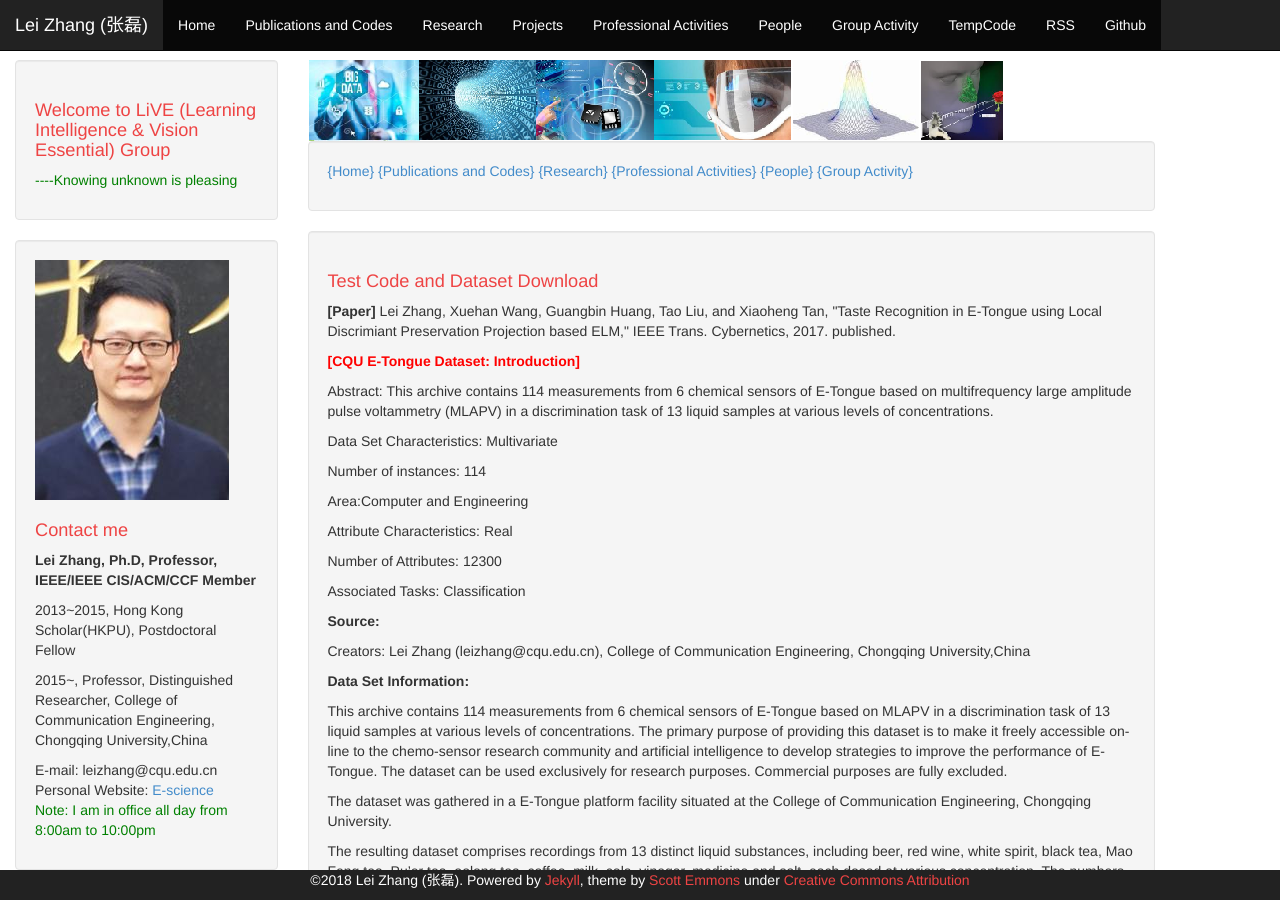
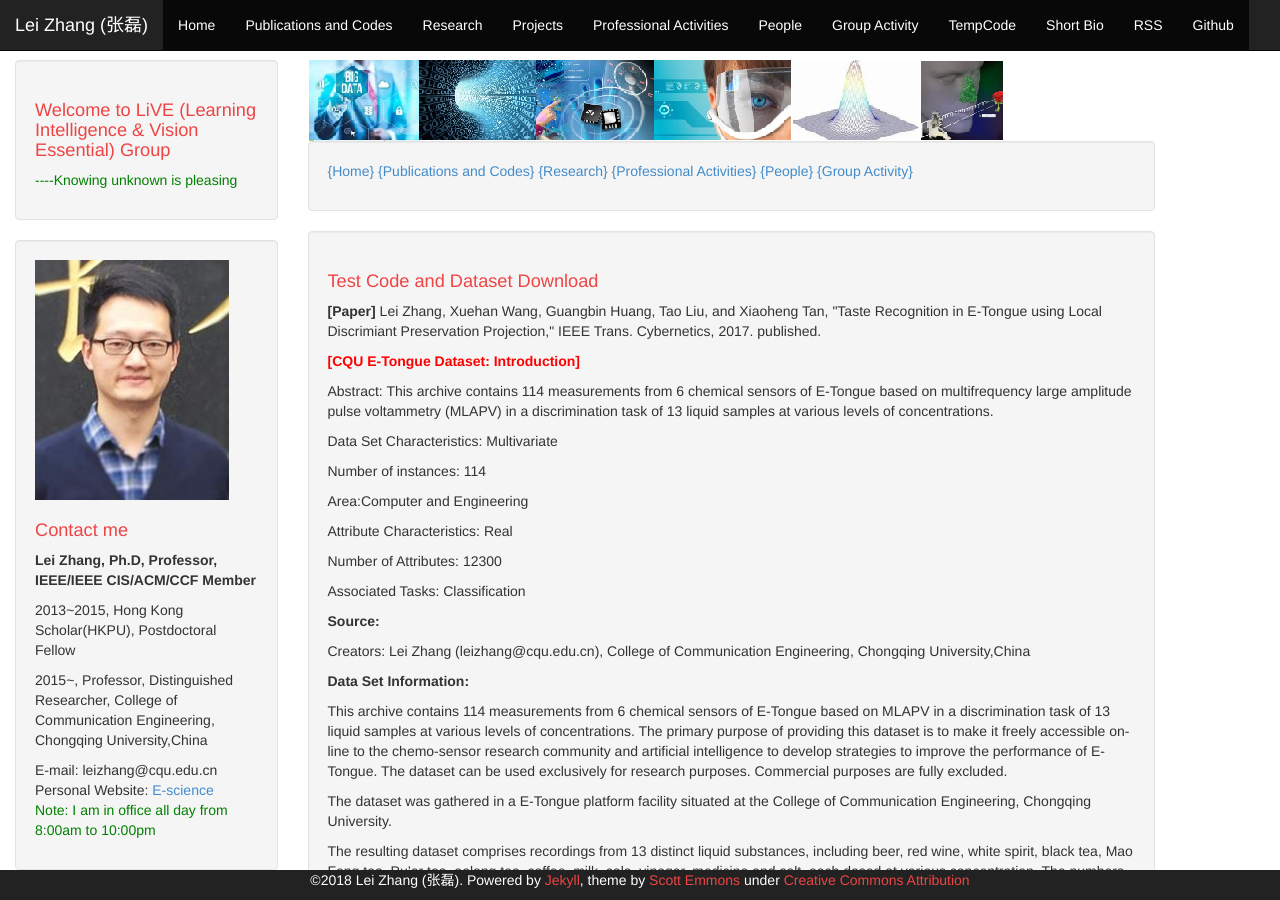
Before and after one commit to DrLeiZhang/website, a Jekyll site: the page built from tempcode.html, in a window 1280 px wide and 900 px high. Built offline with Jekyll 4.4.1, drawn with Linux system fonts in a browser that asks for light colours; Markdown is read by kramdown in place of the engine named in the settings.

Commit message:
Update
Signed-off-by: leizhang@cqu.edu.cn <leizhang@cqu.edu.cn>

```diff
--- a/_config.yml
+++ b/_config.yml
@@ -24,7 +24,7 @@ disqus: ''
 comments: true
 
 permalink: /:year/:month/:title
-paginate: 4
+paginate: 3
 
 highlighter: rouge
 markdown: redcarpet
--- a/_includes/header.html
+++ b/_includes/header.html
@@ -38,6 +38,7 @@
                     <li class="active"><a href="{{ site.baseurl }}/people.html">People</a></li>
 					<li class="active"><a href="{{ site.baseurl }}/group activity.html">Group Activity</a></li>
                     <li class="active"><a href="{{ site.baseurl }}/tempcode.html">TempCode</a></li>
+					<li class="active"><a href="{{ site.baseurl }}/shortbio.html">Short Bio</a></li>
 
 
                     <li class="active"><a href="{{ site.baseurl }}/feed.xml">RSS</a></li>
--- a/tempcode.html
+++ b/tempcode.html
@@ -10,7 +10,7 @@ layout: default
 <div class="well">
 
 <h1>Test Code and Dataset Download</h1>
-<p><B>[Paper]</B> Lei Zhang, Xuehan Wang, Guangbin Huang, Tao Liu, and Xiaoheng Tan, "Taste Recognition in E-Tongue using Local Discrimiant Preservation Projection based ELM," IEEE Trans. Cybernetics, 2017. published.</p>
+<p><B>[Paper]</B> Lei Zhang, Xuehan Wang, Guangbin Huang, Tao Liu, and Xiaoheng Tan, "Taste Recognition in E-Tongue using Local Discrimiant Preservation Projection," IEEE Trans. Cybernetics, 2017. published.</p>
 <p><B style="color:red;">[CQU E-Tongue Dataset: Introduction]</B></p>
 <p>Abstract: This archive contains 114 measurements from 6 chemical sensors of E-Tongue based on multifrequency large amplitude pulse voltammetry (MLAPV) in a discrimination task of 13 liquid samples at various levels of concentrations. </p>
 
```
